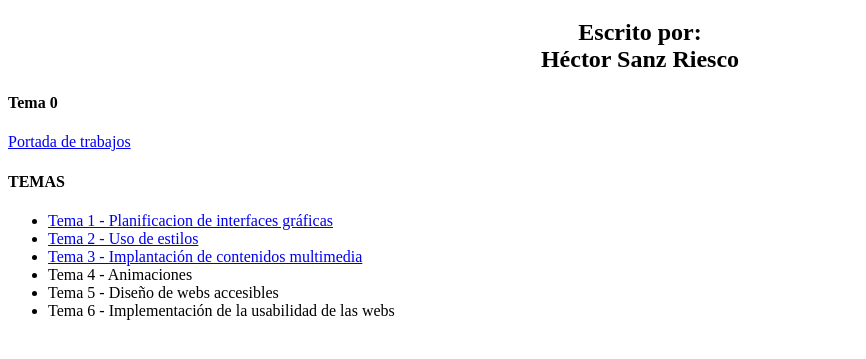
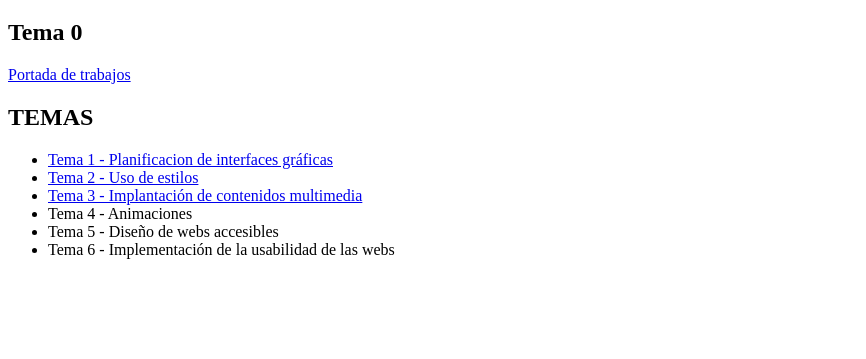
Before and after one commit to hectorsanzriesco/hectorsanzriesco.github.io, a plain HTML site: page index.html in a window 1280 px wide. Shown: the part 61-420 px from the top of the page, without its empty margins (0-866 px from the left). Drawn offline with Linux system fonts and the light colour scheme.

Commit message:
Update index.html

```diff
--- a/index.html
+++ b/index.html
@@ -7,10 +7,9 @@
     </head>
     <body>
         <h1 align="center"> Diseño de interfaces Web </h1>
-        <h2 align="center"> Escrito por: <br> Héctor Sanz Riesco </h2>
-            <h4> Tema 0 </h4>
+            <h2> Tema 0 </h2>
                 <a href="Portada.docx" align="center"> Portada de trabajos </a>
-            <h4> TEMAS </h4>
+            <h2> TEMAS </h2>
             <ul>
                 <li><a href="tema1.html"> Tema 1 - Planificacion de interfaces gráficas </a></li>
                 <li><a href="tema2.html"> Tema 2 - Uso de estilos </a></li>
```
